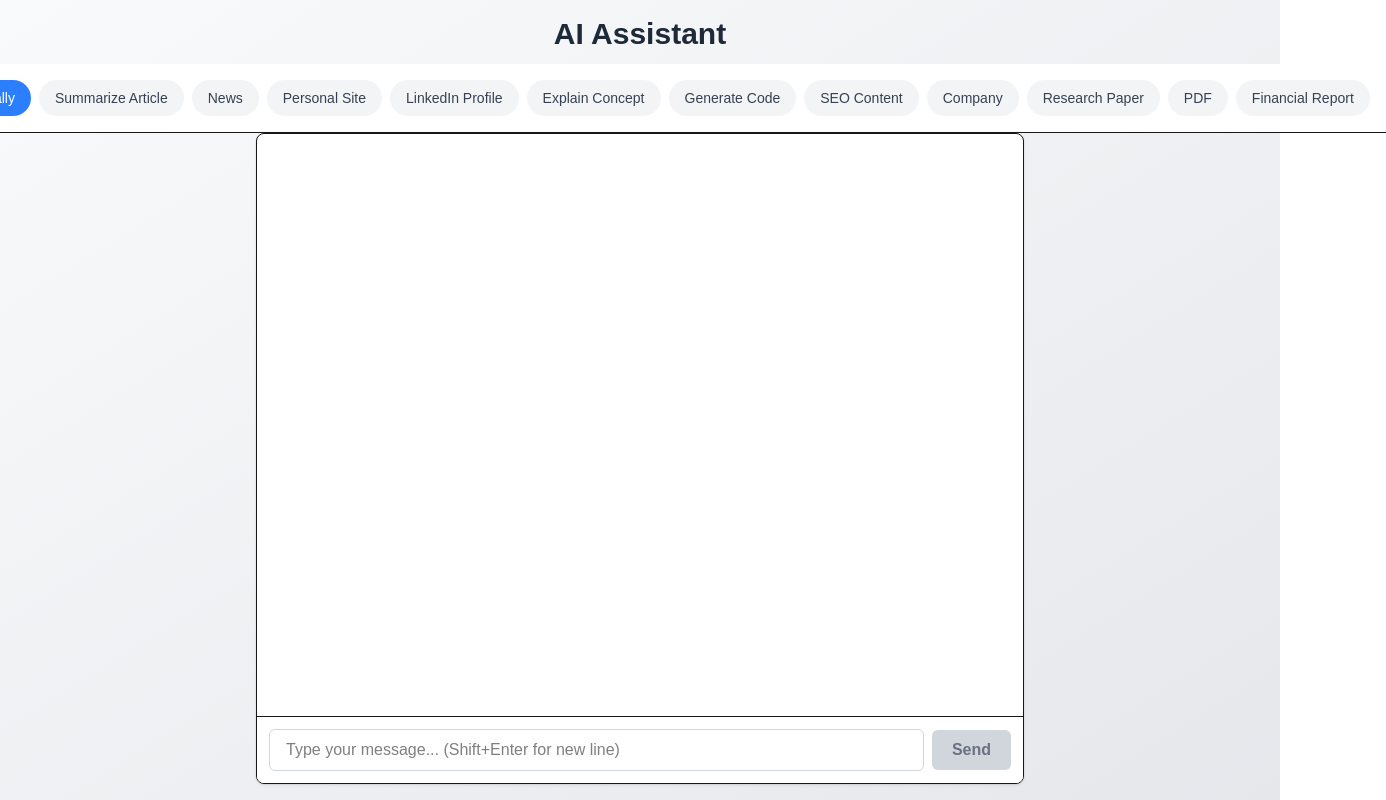
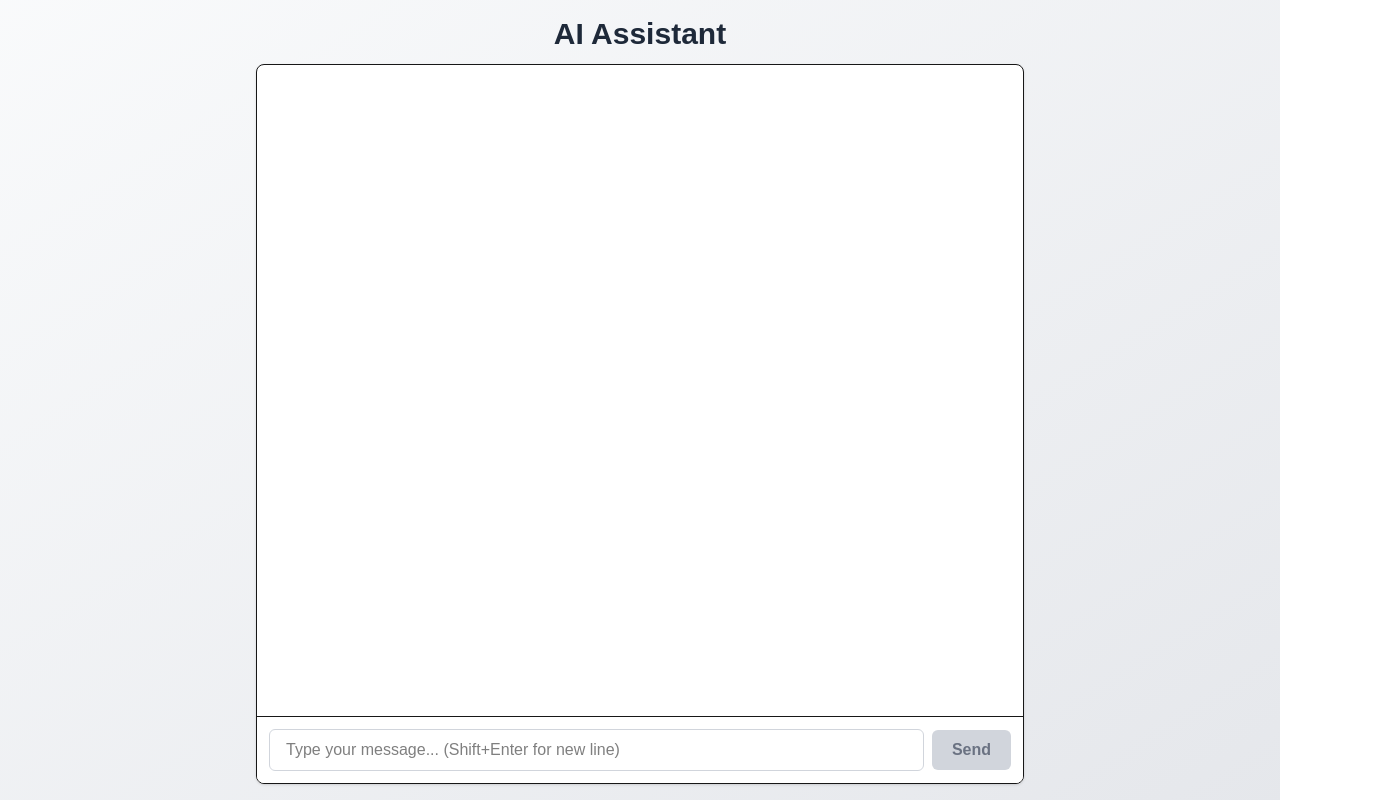
Before and after one commit to AnshulKahar2729/web-chat, a Next.js app: page / in a window 1280 px wide. Shown: the whole page, 1386 px wide, since content can reach past the window. Built offline with nearby package versions, Linux system fonts and the light colour scheme.

Commit message:
Refactor: remove system message handling and category selection from ChatPage

```diff
--- a/src/components/ChatPage.tsx
+++ b/src/components/ChatPage.tsx
@@ -4,7 +4,6 @@ import React, { useState, useRef, useEffect } from 'react';
 import ReactMarkdown from 'react-markdown';
 import remarkGfm from 'remark-gfm';
 import rehypeRaw from 'rehype-raw';
-import { categories, Category } from '@/utils/categories';
 
 type Message = {
     role: 'user' | 'assistant';
@@ -56,7 +55,6 @@ export default function ChatPage() {
     const [messages, setMessages] = useState<Message[]>([]);
     const [input, setInput] = useState('');
     const [loading, setLoading] = useState(false);
-    const [systemMessage, setSystemMessage] = useState(categories[0].systemMessage);
     const [ttsLoading, setTtsLoading] = useState<number | null>(null);
     const [currentAudio, setCurrentAudio] = useState<HTMLAudioElement | null>(null);
     const [isPlaying, setIsPlaying] = useState(false);
@@ -174,7 +172,7 @@ export default function ChatPage() {
         return content.replace(/\[(\d+)\]/g, '<sup>$1</sup>');
     };
 
-    // Update the sendMessage function to auto-trigger TTS
+    // Update the sendMessage function to remove system message
     const sendMessage = async (): Promise<void> => {
         if (!input.trim()) return;
 
@@ -189,13 +187,10 @@ export default function ChatPage() {
                 method: 'POST',
                 headers: { 'Content-Type': 'application/json' },
                 body: JSON.stringify({
-                    messages: [
-                        { role: 'system', content: systemMessage },
-                        ...updatedMessages.map((msg) => ({
-                            role: msg.role,
-                            content: msg.content,
-                        })),
-                    ],
+                    messages: updatedMessages.map((msg) => ({
+                        role: msg.role,
+                        content: msg.content,
+                    })),
                 }),
             });
 
@@ -262,31 +257,9 @@ export default function ChatPage() {
         chatEndRef.current?.scrollIntoView({ behavior: 'smooth' });
     }, [messages]);
 
-    // Function to handle category selection
-    const handleCategorySelect = (category: Category): void => {
-        setSystemMessage(category.systemMessage);
-    };
-
     return (
         <div className="min-h-screen bg-gradient-to-br from-gray-50 to-gray-200 flex flex-col items-center p-4">
             <h2 className="text-3xl font-extrabold text-gray-800 mb-3">AI Assistant</h2>
-
-            {/* Category Selector */}
-            <div className="flex space-x-2 overflow-x-auto p-4 bg-white border-b">
-                {categories.map((cat: Category, idx: number) => (
-                    <button
-                        key={idx}
-                        onClick={() => handleCategorySelect(cat)}
-                        className={`px-4 py-2 rounded-full text-sm font-medium whitespace-nowrap transition-colors ${
-                            systemMessage === cat.systemMessage
-                                ? 'bg-blue-500 text-white'
-                                : 'bg-gray-100 text-gray-700 hover:bg-gray-200'
-                        }`}
-                    >
-                        {cat.label}
-                    </button>
-                ))}
-            </div>
 
             {/* Chat Container */}
             <div className="w-full max-w-3xl flex flex-col flex-grow border rounded-lg shadow bg-white overflow-hidden h-[70vh]">
```
